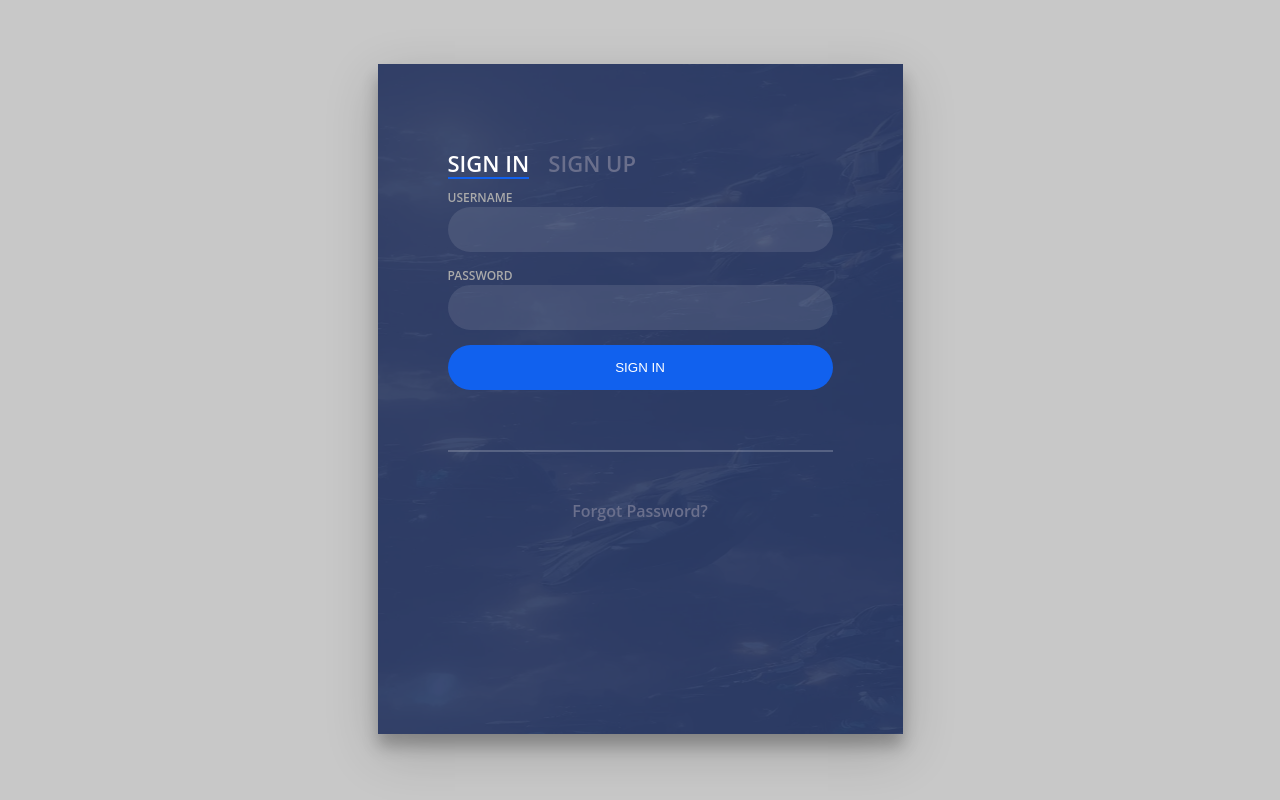
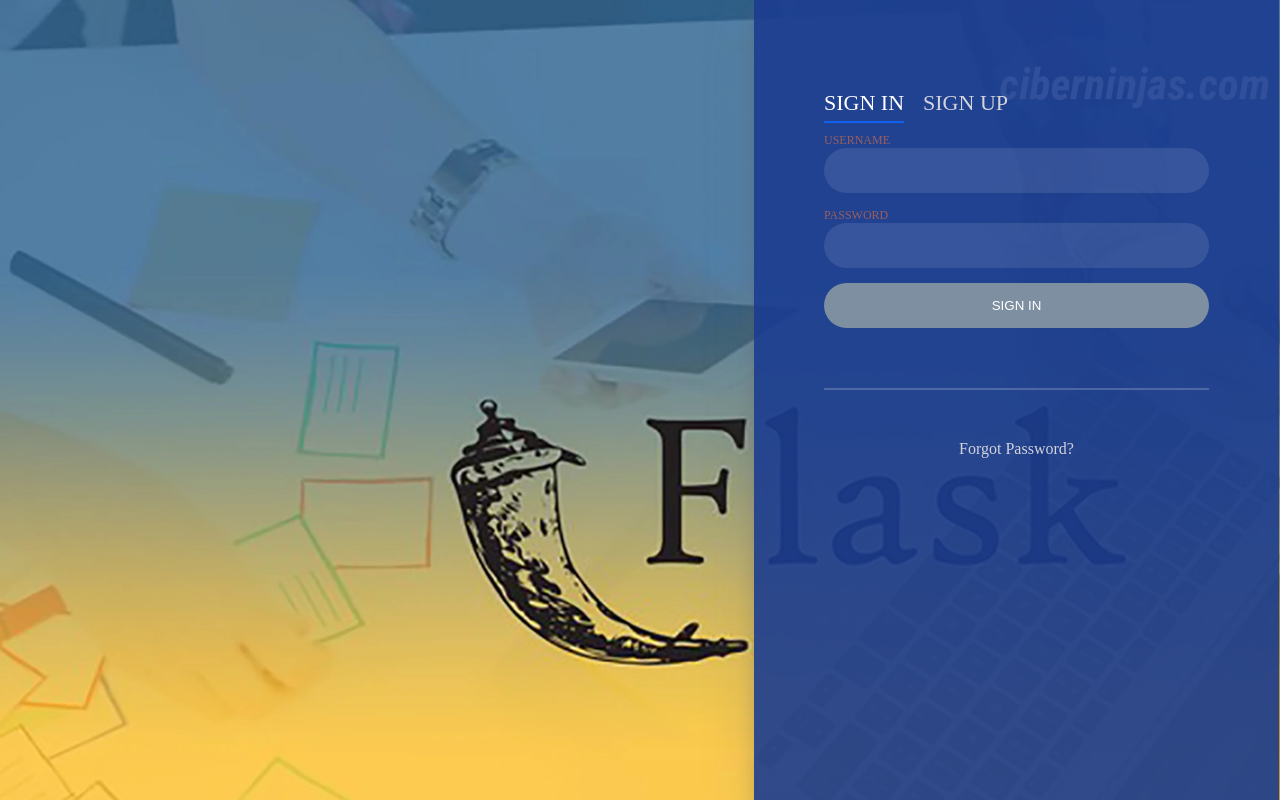
Before and after one commit to enzof10/final-tp, a Flask app: page / in a window 1280 px wide. Run offline with Flask 2, Linux system fonts and the light colour scheme.

Commit message:
add flask image

```diff
--- a/front-flask/static/css/main.css
+++ b/front-flask/static/css/main.css
@@ -1,151 +1,192 @@
-body{
-	margin:0;
-	color:#6a6f8c;
-	background:#c8c8c8;
-	font:600 16px/18px 'Open Sans',sans-serif;
+body {
+	margin: 0;
+	color: #d2d3db;
+	background: #241a1a;
+	background: url('../images/flask.webp') center no-repeat;
+	background-size: cover;
 }
-*,:after,:before{box-sizing:border-box}
-.clearfix:after,.clearfix:before{content:'';display:table}
-.clearfix:after{clear:both;display:block}
-a{color:inherit;text-decoration:none}
 
-.login-wrap{
-    margin-top: 15%;
-	width:100%;
-	margin:auto;
-	max-width:525px;
-	min-height:670px;
-	position:relative;
-	background:url('../images/sky.webp') no-repeat center;
-    margin-top: 5%;
-	box-shadow:0 12px 15px 0 rgba(0,0,0,.24),0 17px 50px 0 rgba(0,0,0,.19);
+*,
+:after,
+:before {
+	box-sizing: border-box
 }
-.login-html{
-	width:100%;
-	height:100%;
-	position:absolute;
-	padding:90px 70px 50px 70px;
-	background:rgba(40,57,101,.9);
+
+.clearfix:after,
+.clearfix:before {
+	content: '';
+	display: table
 }
+
+.clearfix:after {
+	clear: both;
+	display: block
+}
+
+a {
+	color: inherit;
+	text-decoration: none
+}
+
+.login-wrap {
+	margin: auto;
+	max-width: 525px;
+	height: 100vh;
+	position: relative;
+	box-shadow: 0 12px 15px 0 rgba(95, 93, 93, 0.24), 0 17px 50px 0 rgba(119, 119, 119, 0.19);
+	margin-right: 1px;
+}
+
+.login-html {
+	width: 100%;
+	height: 100%;
+	position: absolute;
+	padding: 90px 70px 50px 70px;
+	background: rgba(27, 60, 144, 0.9);
+}
+
 .login-html .sign-in-htm,
-.login-html .sign-up-htm{
-	top:0;
-	left:0;
-	right:0;
-	bottom:0;
-	position:absolute;
-	transform:rotateY(180deg);
-	backface-visibility:hidden;
-	transition:all .4s linear;
+.login-html .sign-up-htm {
+	top: 0;
+	left: 0;
+	right: 0;
+	bottom: 0;
+	position: absolute;
+	transform: rotateY(180deg);
+	backface-visibility: hidden;
+	transition: all .4s linear;
 }
+
 .login-html .sign-in,
 .login-html .sign-up,
-.login-form .group .check{
-	display:none;
+.login-form .group .check {
+	display: none;
 }
+
 .login-html .tab,
 .login-form .group .label,
-.login-form .group .button{
-	text-transform:uppercase;
+.login-form .group .button {
+	text-transform: uppercase;
 }
-.login-html .tab{
-	font-size:22px;
-	margin-right:15px;
-	padding-bottom:5px;
-	margin:0 15px 10px 0;
-	display:inline-block;
-	border-bottom:2px solid transparent;
+
+.login-html .tab {
+	font-size: 22px;
+	margin-right: 15px;
+	padding-bottom: 5px;
+	margin: 0 15px 10px 0;
+	display: inline-block;
+	border-bottom: 2px solid transparent;
 }
-.login-html .sign-in:checked + .tab,
-.login-html .sign-up:checked + .tab{
-	color:#fff;
-	border-color:#1161ee;
+
+.login-html .sign-in:checked+.tab,
+.login-html .sign-up:checked+.tab {
+	color: #fff;
+	border-color: #1161ee;
 }
-.login-form{
-	min-height:345px;
-	position:relative;
-	perspective:1000px;
-	transform-style:preserve-3d;
+
+.login-form {
+	min-height: 345px;
+	position: relative;
+	perspective: 1000px;
+	transform-style: preserve-3d;
 }
-.login-form .group{
-	margin-bottom:15px;
+
+.login-form .group {
+	margin-bottom: 15px;
 }
+
 .login-form .group .label,
 .login-form .group .input,
-.login-form .group .button{
-	width:100%;
-	color:#fff;
-	display:block;
-}
-.login-form .group .input,
-.login-form .group .button{
-	border:none;
-	padding:15px 20px;
-	border-radius:25px;
-	background:rgba(255,255,255,.1);
-}
-.login-form .group input[data-type="password"]{
-	-webkit-text-security:circle;
-}
-.login-form .group .label{
-	color:#aaa;
-	font-size:12px;
-}
-.login-form .group .button{
-	background:#1161ee;
-}
-.login-form .group label .icon{
-	width:15px;
-	height:15px;
-	border-radius:2px;
-	position:relative;
-	display:inline-block;
-	background:rgba(255,255,255,.1);
-}
-.login-form .group label .icon:before,
-.login-form .group label .icon:after{
-	content:'';
-	width:10px;
-	height:2px;
-	background:#fff;
-	position:absolute;
-	transition:all .2s ease-in-out 0s;
-}
-.login-form .group label .icon:before{
-	left:3px;
-	width:5px;
-	bottom:6px;
-	transform:scale(0) rotate(0);
-}
-.login-form .group label .icon:after{
-	top:6px;
-	right:0;
-	transform:scale(0) rotate(0);
-}
-.login-form .group .check:checked + label{
-	color:#fff;
-}
-.login-form .group .check:checked + label .icon{
-	background:#1161ee;
-}
-.login-form .group .check:checked + label .icon:before{
-	transform:scale(1) rotate(45deg);
-}
-.login-form .group .check:checked + label .icon:after{
-	transform:scale(1) rotate(-45deg);
-}
-.login-html .sign-in:checked + .tab + .sign-up + .tab + .login-form .sign-in-htm{
-	transform:rotate(0);
-}
-.login-html .sign-up:checked + .tab + .login-form .sign-up-htm{
-	transform:rotate(0);
+.login-form .group .button {
+	width: 100%;
+	color: #fff;
+	display: block;
 }
 
-.hr{
-	height:2px;
-	margin:60px 0 50px 0;
-	background:rgba(255,255,255,.2);
+.login-form .group .input,
+.login-form .group .button {
+	border: none;
+	padding: 15px 20px;
+	border-radius: 25px;
+	background: rgba(255, 255, 255, .1);
 }
-.foot-lnk{
-	text-align:center;
+
+.login-form .group input[data-type="password"] {
+	-webkit-text-security: circle;
 }
+
+.login-form .group .label {
+	color: #9c5e5e;
+	font-size: 12px;
+}
+
+.login-form .group .button {
+	cursor: pointer;
+	background: #7d8fa0;
+}
+
+.login-form .group label .icon {
+	width: 15px;
+	height: 15px;
+	border-radius: 2px;
+	position: relative;
+	display: inline-block;
+	background: rgba(255, 255, 255, .1);
+}
+
+.login-form .group label .icon:before,
+.login-form .group label .icon:after {
+	content: '';
+	width: 10px;
+	height: 2px;
+	background: #fff;
+	position: absolute;
+	transition: all .2s ease-in-out 0s;
+}
+
+.login-form .group label .icon:before {
+	left: 3px;
+	width: 5px;
+	bottom: 6px;
+	transform: scale(0) rotate(0);
+}
+
+.login-form .group label .icon:after {
+	top: 6px;
+	right: 0;
+	transform: scale(0) rotate(0);
+}
+
+.login-form .group .check:checked+label {
+	color: #fff;
+}
+
+.login-form .group .check:checked+label .icon {
+	background: #1161ee;
+}
+
+.login-form .group .check:checked+label .icon:before {
+	transform: scale(1) rotate(45deg);
+}
+
+.login-form .group .check:checked+label .icon:after {
+	transform: scale(1) rotate(-45deg);
+}
+
+.login-html .sign-in:checked+.tab+.sign-up+.tab+.login-form .sign-in-htm {
+	transform: rotate(0);
+}
+
+.login-html .sign-up:checked+.tab+.login-form .sign-up-htm {
+	transform: rotate(0);
+}
+
+.hr {
+	height: 2px;
+	margin: 60px 0 50px 0;
+	background: rgba(255, 255, 255, .2);
+}
+
+.foot-lnk {
+	text-align: center;
+}
```
Also changed, not shown: front-flask/utils/functions.py (added, +80 -0 lines), front-flask/static/images/flask.webp (added).
